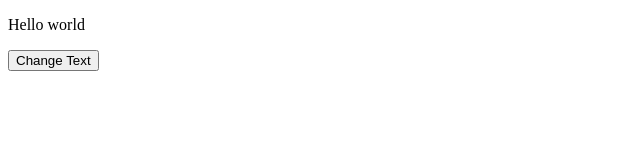
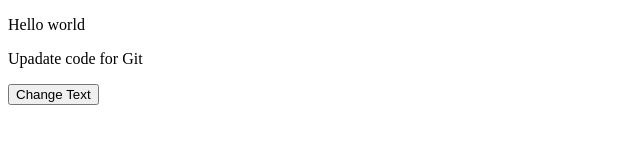
Before and after one commit to Neelam2334/Neelam2334, a plain HTML site: page Javascript/dom.html in a window 1280 px wide. Shown: the whole page, without its empty margins (0-640 px from the left). Drawn offline with Linux system fonts and the light colour scheme.

Commit message:
DOM updated

```diff
--- a/Javascript/dom.html
+++ b/Javascript/dom.html
@@ -7,6 +7,8 @@
 </head>
 <body>
    <p id="para">Hello world</p>
+   <p>Upadate code for Git</p>
+
 
    <button onclick="click1()
 //    document.getElementById('para').innerHTML ='ICT Bootcamp';
```
